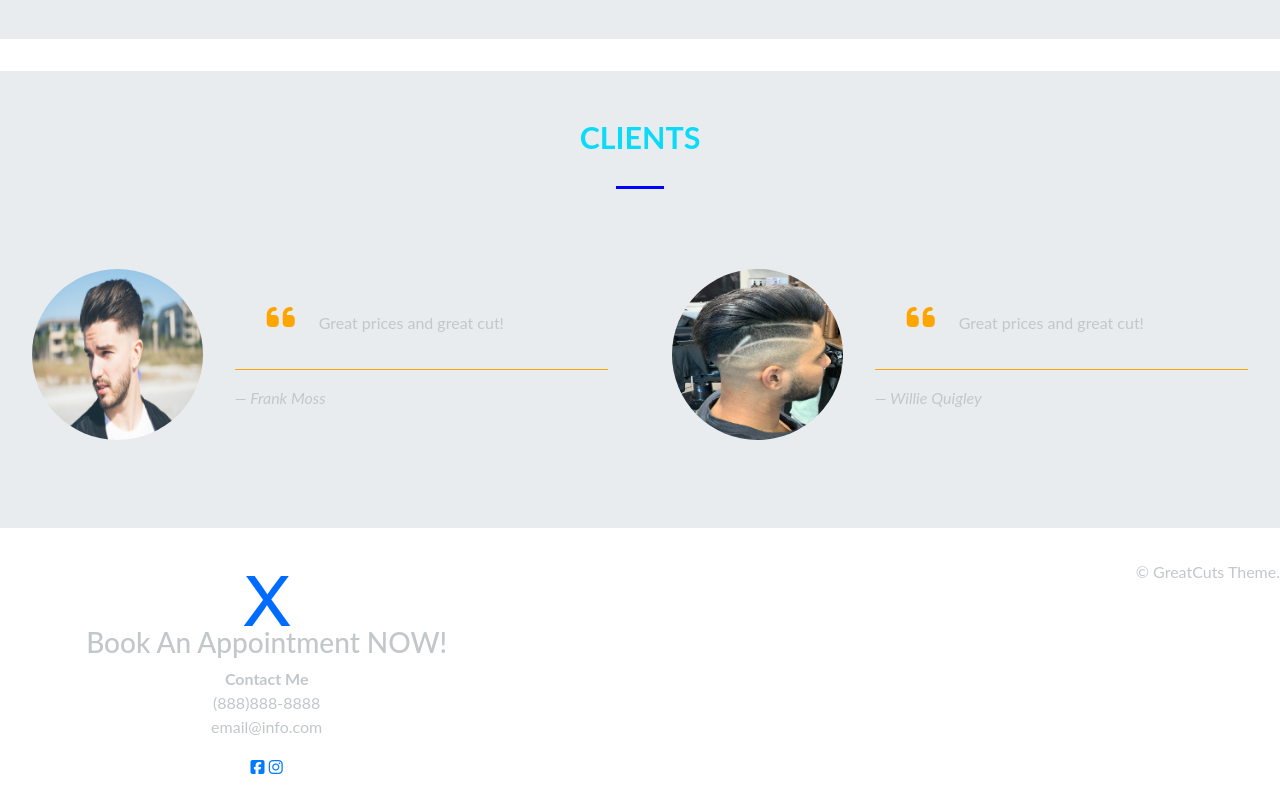
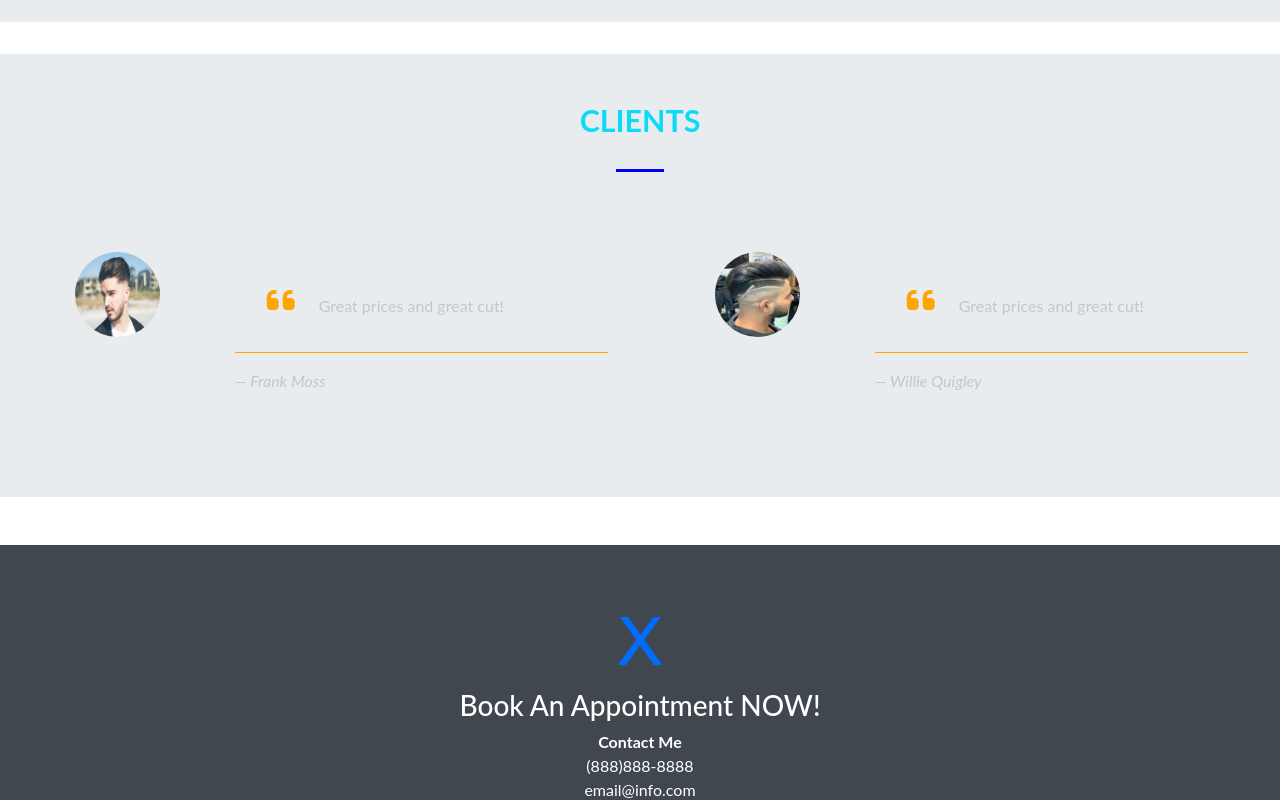
Before and after one commit to testernick79/jcruzcuts, a plain HTML site: page index.html in a window 1280 px wide. Shown: the part 2000-2800 px from the top of the page. Drawn offline with nearby package versions, Linux system fonts and the light colour scheme.

Commit message:
finalized project template, needs navigation fix though

```diff
--- a/index.html
+++ b/index.html
@@ -287,8 +287,8 @@
 					<h3>Book An Appointment NOW!</h3>
 					<strong>Contact Me</strong>
 					<p>(888)888-8888<br>email@info.com</p>
-					<a href="" target="_blank"><i class="fab fa-facebook-square"></i></a>
-					<a href="" target="_blank"><i class="fab fa-instagram"></i></a>
+					<a href="" target="_blank"><i class="fab fa-facebook-square fa-3x"></i></a>
+					<a href="" target="_blank"><i class="fab fa-instagram fa-3x"></i></a>
 				</div>
 				<hr class="socket">
 				&copy; GreatCuts Theme.
--- a/style.css
+++ b/style.css
@@ -29,25 +29,6 @@
   color: white;
 }
 
-
-/*============ BOOTSTRAP BREAK POINTS:
-
-Extra small (xs) devices (portrait phones, less than 576px)
-No media query since this is the default in Bootstrap
-
-Small (sm) devices (landscape phones, 576px and up)
-@media (min-width: 576px) { ... }
-
-Medium (md) devices (tablets, 768px and up)
-@media (min-width: 768px) { ... }
-
-Large (lg) devices (desktops, 992px and up)
-@media (min-width: 992px) { ... }
-
-Extra (xl) large devices (large desktops, 1200px and up)
-@media (min-width: 1200px) { ... }
-
-=============*/
 @import url('https://fonts.googleapis.com/css?family=Lato:400, 700');
 
 body {
@@ -190,7 +171,7 @@ h3.heading {
 
 /* Client Section */
 .clients img {
-  width: 100%;
+  width: 200%;
   border-radius: 50%
 }
 
@@ -205,3 +186,73 @@ blockquote .fa-quote-left {
   border-top: .05rem solid orange;
 
 }
+
+footer {
+  background-color: #40474e;
+  color: white;
+  padding: 2rem 0 2rem;
+  margin-top: 1rem;
+}
+
+footer img {
+  height: 3rem;
+  margin: 1.5rem 0;
+}
+
+footer a {
+  color: white;
+}
+
+footer i {
+  font-size: 1.6rem;
+  margin: 1.2rem .5rem 0 0;
+}
+
+hr.socket {
+  width: 100%;
+  border-top: .2rem solid #666b71;
+}
+
+/*-- Media Queries --*/
+
+@media (max-width: 767px) {}
+
+.caption h1 {
+  font-size: 2.3rem;
+  letter-spacing: .15rem;
+  padding-bottom: .5rem;
+}
+
+.caption h3 {
+  font-size: 1.2rem;
+  padding-bottom: 1.2rem;
+}
+
+.narrow h1 {
+  font-size: 1.5rem;
+}
+
+.clients img {
+  max-width: 50%;
+  display: block;
+  margin: 0 auto;
+}
+
+/*============ BOOTSTRAP BREAK POINTS:
+
+Extra small (xs) devices (portrait phones, less than 576px)
+No media query since this is the default in Bootstrap
+
+Small (sm) devices (landscape phones, 576px and up)
+@media (min-width: 576px) { ... }
+
+Medium (md) devices (tablets, 768px and up)
+@media (min-width: 768px) { ... }
+
+Large (lg) devices (desktops, 992px and up)
+@media (min-width: 992px) { ... }
+
+Extra (xl) large devices (large desktops, 1200px and up)
+@media (min-width: 1200px) { ... }
+
+=============*/
```
